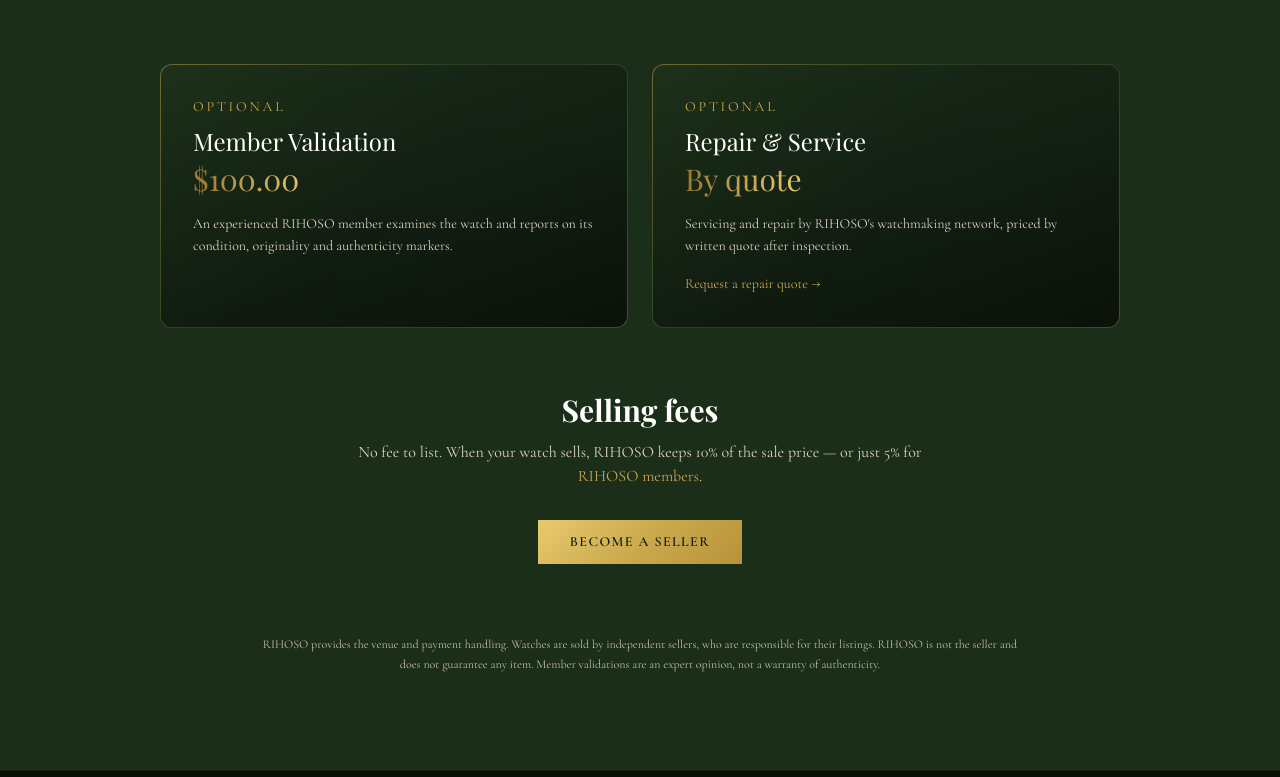
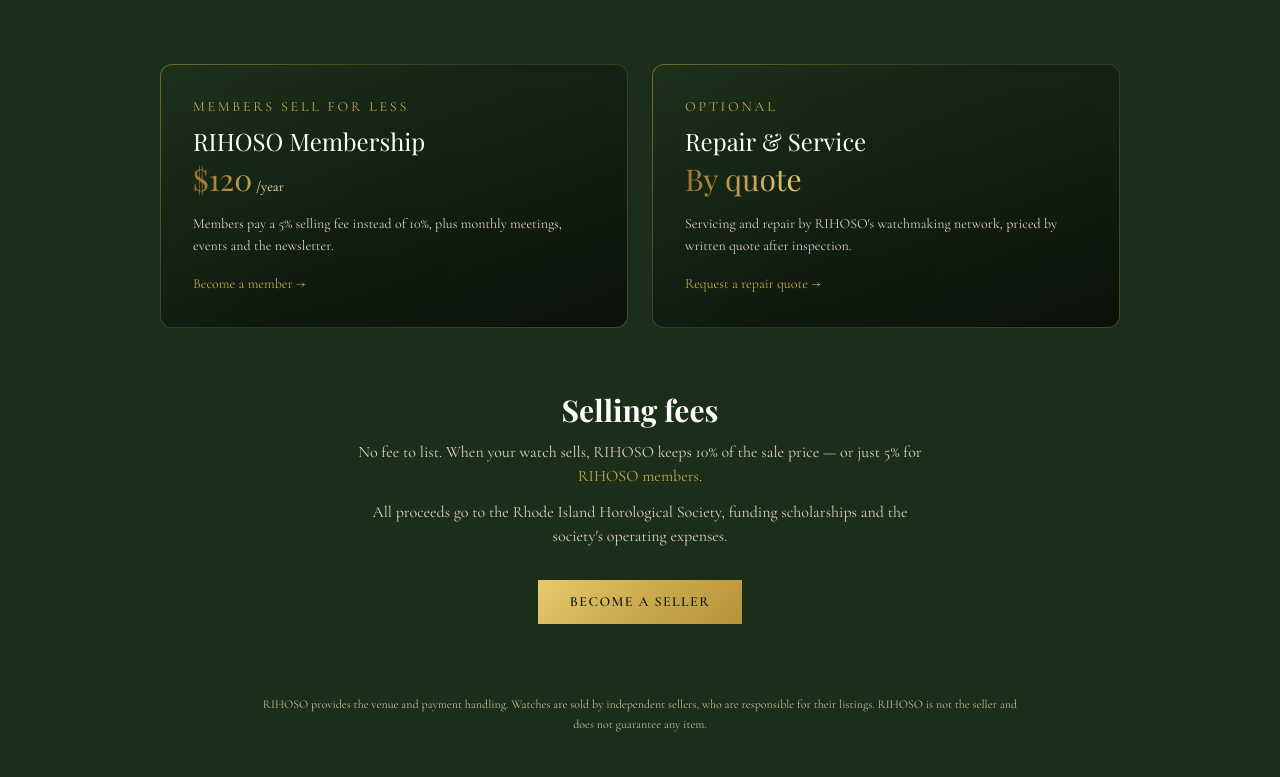
Before and after one commit to brandonsalomon-ui/rihoso-website, a Next.js app: page /marketplace in a window 1280 px wide. Shown: the part 1263-2040 px from the top of the page. Built offline with nearby package versions, Linux system fonts and the light colour scheme; no server answers; the database is empty; a web font is replaced by a local one.

Commit message:
Exchange landing page: membership card and proceeds statement

```diff
--- a/src/app/marketplace/page.tsx
+++ b/src/app/marketplace/page.tsx
@@ -3,7 +3,8 @@
 import PageHero from "@/components/PageHero";
 import ExchangeNav from "@/components/exchange/ExchangeNav";
 import ListingCard from "@/components/exchange/ListingCard";
-import { COMMISSION, SERVICES, formatUsd } from "@/lib/marketplace";
+import { COMMISSION, SERVICES } from "@/lib/marketplace";
+import { MEMBERSHIP_TIERS } from "@/lib/membership";
 import { LISTING_SELECT, type Listing } from "@/lib/exchange-types";
 import { isSupabaseConfigured } from "@/lib/supabase/config";
 import { getUser } from "@/lib/supabase/server";
@@ -11,7 +12,7 @@
 export const metadata: Metadata = {
   title: "Watch Exchange",
   description:
-    "The RIHOSO Watch Exchange — a marketplace for collectors to list and sell watches, with optional member validation and repair.",
+    "The RIHOSO Watch Exchange — a marketplace for collectors to list and sell watches, with repair and service by quote.",
 };
 export const dynamic = "force-dynamic";
 
@@ -106,10 +107,19 @@
 
           <div className="mt-16 grid grid-cols-1 md:grid-cols-2 gap-6">
             <div className="panel-lux rounded-xl p-8">
-              <p className="text-gold-400 text-sm uppercase tracking-[0.2em] mb-2">Optional</p>
-              <h3 className="text-2xl font-display text-cream-50 mb-1">{SERVICES.validation.name}</h3>
-              <p className="font-display text-3xl text-gold-foil mb-4">{formatUsd(SERVICES.validation.priceCents)}</p>
-              <p className="text-cream-300 text-sm leading-relaxed">{SERVICES.validation.summary}</p>
+              <p className="text-gold-400 text-sm uppercase tracking-[0.2em] mb-2">Members sell for less</p>
+              <h3 className="text-2xl font-display text-cream-50 mb-1">RIHOSO Membership</h3>
+              <p className="font-display text-3xl text-gold-foil mb-4">
+                {MEMBERSHIP_TIERS[0].price}
+                <span className="text-cream-400 text-sm font-body ml-1">/year</span>
+              </p>
+              <p className="text-cream-300 text-sm leading-relaxed">
+                Members pay a {COMMISSION.member * 100}% selling fee instead of {COMMISSION.standard * 100}%, plus monthly
+                meetings, events and the newsletter.
+              </p>
+              <Link href="/memberships#join" className="inline-block mt-4 text-gold-400 hover:text-gold-300 text-sm">
+                Become a member →
+              </Link>
             </div>
             <div className="panel-lux rounded-xl p-8">
               <p className="text-gold-400 text-sm uppercase tracking-[0.2em] mb-2">Optional</p>
@@ -134,6 +144,10 @@
               </Link>
               .
             </p>
+            <p className="text-cream-300 max-w-xl mx-auto mt-3">
+              All proceeds go to the Rhode Island Horological Society, funding scholarships and the society&apos;s
+              operating expenses.
+            </p>
             <Link href="/marketplace/sell" className="btn-gold inline-block mt-8 px-8 py-3 font-semibold tracking-widest uppercase text-sm">
               Become a seller
             </Link>
@@ -141,8 +155,7 @@
 
           <p className="mt-16 text-xs text-cream-400 max-w-3xl mx-auto text-center leading-relaxed">
             RIHOSO provides the venue and payment handling. Watches are sold by independent sellers, who are responsible
-            for their listings. RIHOSO is not the seller and does not guarantee any item. Member validations are an
-            expert opinion, not a warranty of authenticity.
+            for their listings. RIHOSO is not the seller and does not guarantee any item.
           </p>
         </div>
       </section>
```
